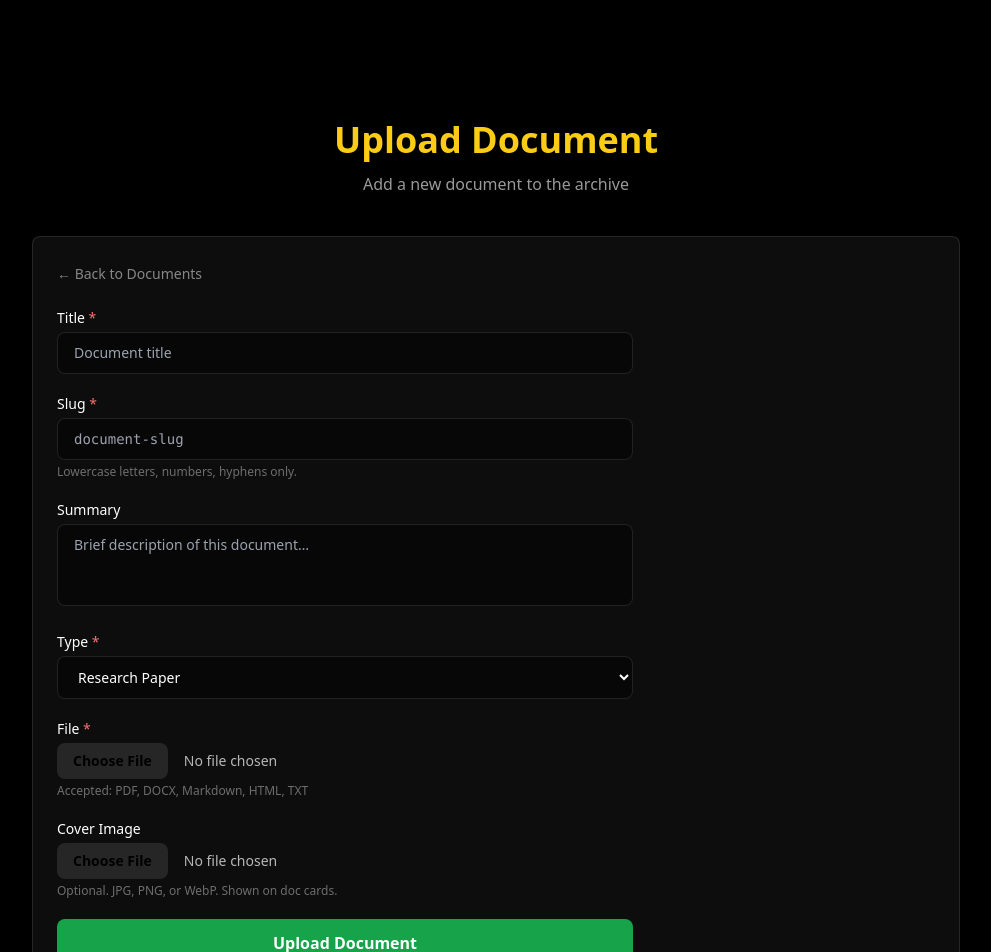
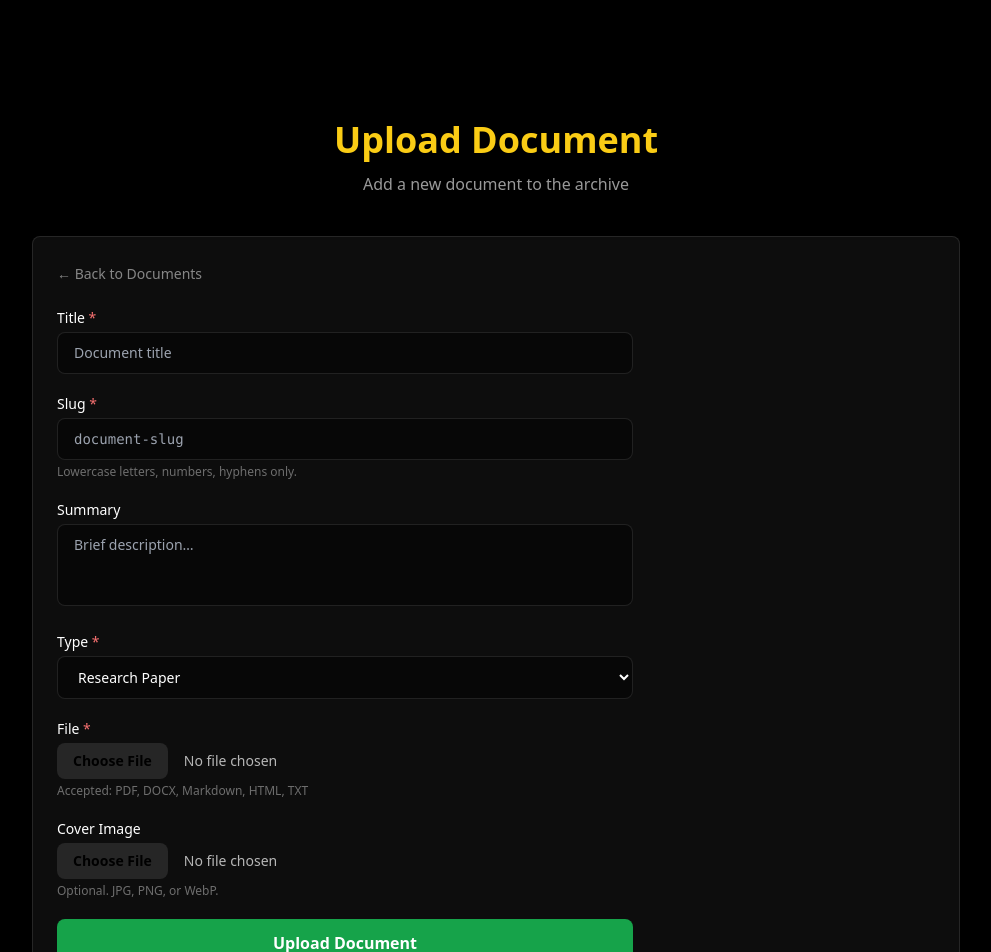
Before and after one commit to zeroday31337x/zerodrivex-docs, a Next.js app: page /admin/docs/new in a window 1280 px wide. Shown: the top 952 px of the page, without its empty margins (144-1135 px from the left). Built offline with nearby package versions, Linux system fonts and the light colour scheme.

Commit message:
Update document upload form and API endpoint

```diff
--- a/app/admin/docs/new/page.tsx
+++ b/app/admin/docs/new/page.tsx
@@ -11,11 +11,10 @@ export default function NewDocPage() {
   async function handleSubmit(e: React.FormEvent<HTMLFormElement>) {
     e.preventDefault();
     setUploading(true);
-
     const form = e.currentTarget;
     const data = new FormData(form);
 
-    const res = await fetch('/api/admin/docs', { method: 'POST', body: data });
+    const res = await fetch('/api/admin/docs/upload', { method: 'POST', body: data });
 
     if (res.redirected) {
       window.location.href = res.url;
@@ -32,7 +31,7 @@ export default function NewDocPage() {
   }
 
   return (
-    <ZdxDocsShell headerProps={{ title: 'Upload Document', subtitle: 'Add a new document to the archive' }}>
+    <ZdxDocsShell headerProps={{ title: "Upload Document", subtitle: "Add a new document to the archive" }}>
       <div className="max-w-xl">
         <Link href="/admin/docs" className="text-sm text-white/50 hover:text-white mb-6 inline-block">
           ← Back to Documents
@@ -40,48 +39,24 @@ export default function NewDocPage() {
 
         <form onSubmit={handleSubmit} className="space-y-5">
           <div>
-            <label className="block text-sm font-medium mb-1">
-              Title <span className="text-red-400">*</span>
-            </label>
-            <input
-              name="title"
-              required
-              placeholder="Document title"
-              className="w-full px-4 py-2.5 rounded-lg bg-black/40 border border-white/10 focus:border-green-500 focus:outline-none text-sm"
-            />
+            <label className="block text-sm font-medium mb-1">Title <span className="text-red-400">*</span></label>
+            <input name="title" required placeholder="Document title" className="w-full px-4 py-2.5 rounded-lg bg-black/40 border border-white/10 focus:border-green-500 focus:outline-none text-sm" />
           </div>
 
           <div>
-            <label className="block text-sm font-medium mb-1">
-              Slug <span className="text-red-400">*</span>
-            </label>
-            <input
-              name="slug"
-              required
-              pattern="[a-z0-9-]+"
-              placeholder="document-slug"
-              className="w-full px-4 py-2.5 rounded-lg bg-black/40 border border-white/10 focus:border-green-500 focus:outline-none text-sm font-mono"
-            />
+            <label className="block text-sm font-medium mb-1">Slug <span className="text-red-400">*</span></label>
+            <input name="slug" required placeholder="document-slug" pattern="[a-z0-9-]+" className="w-full px-4 py-2.5 rounded-lg bg-black/40 border border-white/10 focus:border-green-500 focus:outline-none text-sm font-mono" />
             <p className="text-xs text-white/40 mt-1">Lowercase letters, numbers, hyphens only.</p>
           </div>
 
           <div>
             <label className="block text-sm font-medium mb-1">Summary</label>
-            <textarea
-              name="summary"
-              rows={3}
-              placeholder="Brief description of this document…"
-              className="w-full px-4 py-2.5 rounded-lg bg-black/40 border border-white/10 focus:border-green-500 focus:outline-none text-sm resize-none"
-            />
+            <textarea name="summary" rows={3} placeholder="Brief description…" className="w-full px-4 py-2.5 rounded-lg bg-black/40 border border-white/10 focus:border-green-500 focus:outline-none text-sm resize-none" />
           </div>
 
           <div>
             <label className="block text-sm font-medium mb-1">Type <span className="text-red-400">*</span></label>
-            <select
-              name="type"
-              required
-              className="w-full px-4 py-2.5 rounded-lg bg-black/40 border border-white/10 focus:border-green-500 focus:outline-none text-sm"
-            >
+            <select name="type" required className="w-full px-4 py-2.5 rounded-lg bg-black/40 border border-white/10 focus:border-green-500 focus:outline-none text-sm">
               <option value="RESEARCH">Research Paper</option>
               <option value="WHITEPAPER">Whitepaper</option>
               <option value="PRODUCT">Product Doc</option>
@@ -92,42 +67,22 @@ export default function NewDocPage() {
 
           <div>
             <label className="block text-sm font-medium mb-1">File <span className="text-red-400">*</span></label>
-            <input
-              type="file"
-              name="file"
-              required
-              accept=".pdf,.docx,.doc,.md,.html,.txt"
-              className="w-full text-sm text-white/70 file:mr-4 file:py-2 file:px-4 file:rounded-lg file:border-0 file:bg-white/10 file:text-sm file:font-semibold hover:file:bg-white/20 file:cursor-pointer"
-            />
+            <input type="file" name="file" required accept=".pdf,.docx,.doc,.md,.html,.txt" className="w-full text-sm text-white/70 file:mr-4 file:py-2 file:px-4 file:rounded-lg file:border-0 file:bg-white/10 file:text-sm file:font-semibold hover:file:bg-white/20 file:cursor-pointer" />
             <p className="text-xs text-white/40 mt-1">Accepted: PDF, DOCX, Markdown, HTML, TXT</p>
           </div>
 
           <div>
             <label className="block text-sm font-medium mb-1">Cover Image</label>
-            <input
-              type="file"
-              name="coverImage"
-              accept="image/jpeg,image/png,image/webp"
-              onChange={handleImageChange}
-              className="w-full text-sm text-white/70 file:mr-4 file:py-2 file:px-4 file:rounded-lg file:border-0 file:bg-white/10 file:text-sm file:font-semibold hover:file:bg-white/20 file:cursor-pointer"
-            />
-            <p className="text-xs text-white/40 mt-1">Optional. JPG, PNG, or WebP. Shown on doc cards.</p>
+            <input type="file" name="coverImage" accept="image/jpeg,image/png,image/webp" onChange={handleImageChange} className="w-full text-sm text-white/70 file:mr-4 file:py-2 file:px-4 file:rounded-lg file:border-0 file:bg-white/10 file:text-sm file:font-semibold hover:file:bg-white/20 file:cursor-pointer" />
+            <p className="text-xs text-white/40 mt-1">Optional. JPG, PNG, or WebP.</p>
             {preview && (
               <div className="mt-3">
-                <img
-                  src={preview}
-                  alt="Cover preview"
-                  className="rounded-lg border border-white/10 max-h-40 object-cover w-full"
-                />
+                <img src={preview} alt="Cover preview" className="rounded-lg border border-white/10 max-h-40 object-cover w-full" />
               </div>
             )}
           </div>
 
-          <button
-            type="submit"
-            disabled={uploading}
-            className="w-full py-3 bg-green-600 hover:bg-green-700 disabled:opacity-50 disabled:cursor-not-allowed rounded-lg font-bold transition"
-          >
+          <button type="submit" disabled={uploading} className="w-full py-3 bg-green-600 hover:bg-green-700 disabled:opacity-50 disabled:cursor-not-allowed rounded-lg font-bold transition">
             {uploading ? 'Uploading…' : 'Upload Document'}
           </button>
         </form>
```
